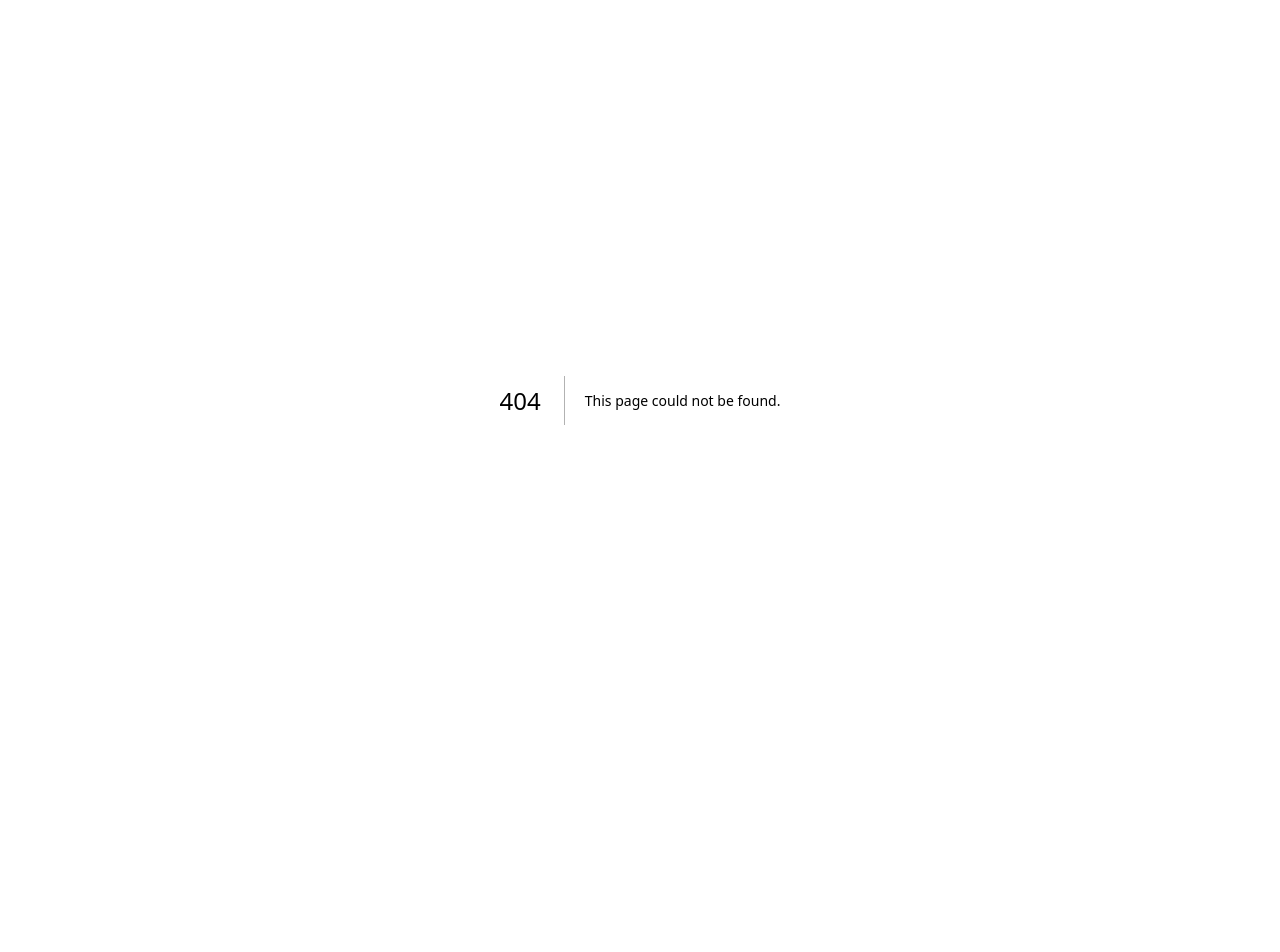
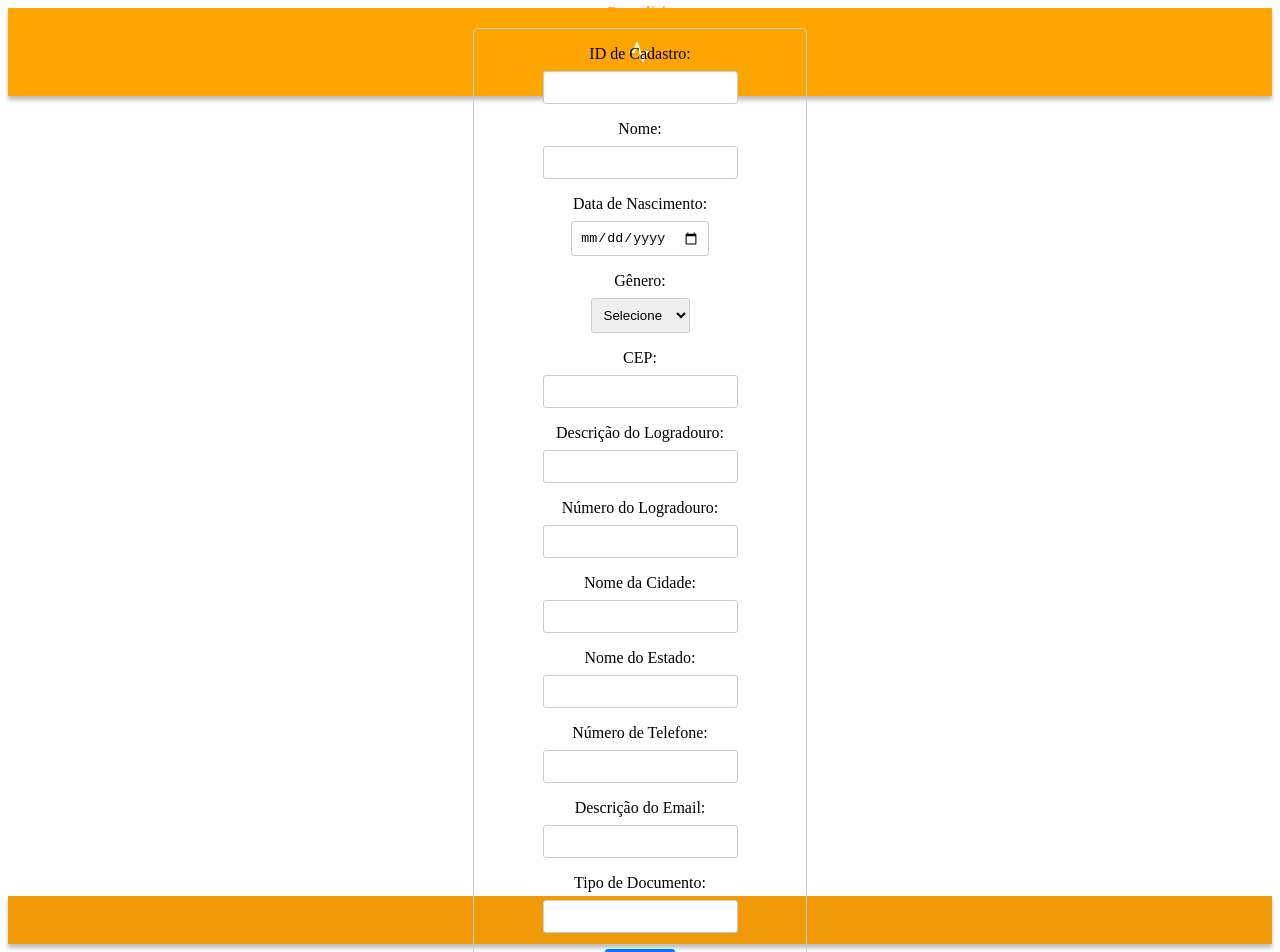
Before and after one commit to LeonardoSeiti/enfermeira-digital-gs, a Next.js app: page /Formulario in a window 1280 px wide. Before the commit this address had no page. Shown: the top 952 px of the page. Before the commit the page ends 800 px from the top, so only its background shows below. Built offline with nearby package versions, Linux system fonts and the light colour scheme.

Commit message:
Commit leo

```diff
--- /dev/null
+++ b/components/Cadastro.js
@@ -0,0 +1,116 @@
+import { useState } from 'react';
+import styles from '../styles/Cadastro.module.css';
+import Header from './Header';
+import Footer from './Footer';
+import axios from 'axios';
+
+const Formrs  = () => {
+  const [idCadastro, setIdCadastro] = useState('');
+  const [nome, setNome] = useState('');
+  const [dataDeNascimento, setDataDeNascimento] = useState('');
+  const [genero, setGenero] = useState('');
+  const [cep, setCep] = useState('');
+  const [descricaoLogradouro, setDescricaoLogradouro] = useState('');
+  const [numeroLogradouro, setNumeroLogradouro] = useState('');
+  const [nomeCidade, setNomeCidade] = useState('');
+  const [nomeEstado, setNomeEstado] = useState('');
+  const [numeroTelefone, setNumeroTelefone] = useState('');
+  const [descricaoEmail, setDescricaoEmail] = useState('');
+  const [tipoDocumento, setTipoDocumento] = useState('');
+
+  const handleSubmit = (e) => {
+    e.preventDefault();
+    const formData = {
+      idCadastro,
+      nome,
+      dataDeNascimento,
+      genero,
+      cep,
+      descricaoLogradouro,
+      numeroLogradouro,
+      nomeCidade,
+      nomeEstado,
+      numeroTelefone,
+      descricaoEmail,
+      tipoDocumento
+    };
+  console.log(formData)
+    axios.post('http://localhost:1287/cadastro', formData)
+      .then(response => {
+        console.log('Resposta do backend:', response.data);
+      })
+      .catch(error => {
+        console.error('Erro ao enviar os dados para o backend:', error);
+      });
+  };
+
+  return (
+    <div>
+      <Header />
+      <div className={styles.pageCenter}>
+        <div className={styles.container}>
+          <h1 style={{ color: 'orange', fontSize: '13px' }}>Formulário</h1>
+          <form onSubmit={handleSubmit} className={`${styles.form} ${styles.centered}`}>
+            <div className={`${styles.box} ${styles.centered}`}>
+              <label htmlFor="idCadastro">ID de Cadastro:</label>
+              <input type="text" id="idCadastro" value={idCadastro} onChange={(e) => setIdCadastro(e.target.value)} className={styles.inputField} required />
+            </div>
+            <div className={`${styles.box} ${styles.centered}`}>
+              <label htmlFor="nome">Nome:</label>
+              <input type="text" id="nome" value={nome} onChange={(e) => setNome(e.target.value)} className={styles.inputField} required />
+            </div>
+            <div className={`${styles.box} ${styles.centered}`}>
+              <label htmlFor="dataDeNascimento">Data de Nascimento:</label>
+              <input type="date" id="dataDeNascimento" value={dataDeNascimento} onChange={(e) => setDataDeNascimento(e.target.value)} className={styles.inputField} required />
+            </div>
+            <div className={`${styles.box} ${styles.centered}`}>
+              <label htmlFor="genero">Gênero:</label>
+              <select id="genero" value={genero} onChange={(e) => setGenero(e.target.value)} className={styles.inputField} required>
+                <option value="">Selecione</option>
+                <option value="masculino">Masculino</option>
+                <option value="feminino">Feminino</option>
+                <option value="outro">Outro</option>
+              </select>
+            </div>
+            <div className={`${styles.box} ${styles.centered}`}>
+              <label htmlFor="cep">CEP:</label>
+              <input type="text" id="cep" value={cep} onChange={(e) => setCep(e.target.value)} className={styles.inputField} required />
+            </div>
+            <div className={`${styles.box} ${styles.centered}`}>
+              <label htmlFor="descricaoLogradouro">Descrição do Logradouro:</label>
+              <input type="text" id="descricaoLogradouro" value={descricaoLogradouro} onChange={(e) => setDescricaoLogradouro(e.target.value)} className={styles.inputField} required />
+            </div>
+            <div className={`${styles.box} ${styles.centered}`}>
+              <label htmlFor="numeroLogradouro">Número do Logradouro:</label>
+              <input type="text" id="numeroLogradouro" value={numeroLogradouro} onChange={(e) => setNumeroLogradouro(e.target.value)} className={styles.inputField} required />
+            </div>
+            <div className={`${styles.box} ${styles.centered}`}>
+              <label htmlFor="nomeCidade">Nome da Cidade:</label>
+              <input type="text" id="nomeCidade" value={nomeCidade} onChange={(e) => setNomeCidade(e.target.value)} className={styles.inputField} required />
+            </div>
+            <div className={`${styles.box} ${styles.centered}`}>
+              <label htmlFor="nomeEstado">Nome do Estado:</label>
+              <input type="text" id="nomeEstado" value={nomeEstado} onChange={(e) => setNomeEstado(e.target.value)} className={styles.inputField} required />
+            </div>
+            <div className={`${styles.box} ${styles.centered}`}>
+              <label htmlFor="numeroTelefone">Número de Telefone:</label>
+              <input type="text" id="numeroTelefone" value={numeroTelefone} onChange={(e) => setNumeroTelefone(e.target.value)} className={styles.inputField} required />
+            </div>
+            <div className={`${styles.box} ${styles.centered}`}>
+              <label htmlFor="descricaoEmail">Descrição do Email:</label>
+              <input type="email" id="descricaoEmail" value={descricaoEmail} onChange={(e) => setDescricaoEmail(e.target.value)} className={styles.inputField} required />
+            </div>
+            <div className={`${styles.box} ${styles.centered}`}>
+              <label htmlFor="tipoDocumento">Tipo de Documento:</label>
+              <input type="text" id="tipoDocumento" value={tipoDocumento} onChange={(e) => setTipoDocumento(e.target.value)} className={styles.inputField} required />
+            </div>
+            <button type="submit" className={styles.submitButton}>Enviar</button>
+          </form>
+        </div>
+      </div>
+      <Footer />
+    </div>
+  );
+};
+
+export default Formrs ;
--- a/package.json
+++ b/package.json
@@ -6,6 +6,7 @@
     "start": "next start"
   },
   "dependencies": {
+    "axios": "^1.6.2",
     "feather-icons": "^4.29.1",
     "next": "latest",
     "react": "18.2.0",
@@ -15,5 +16,8 @@
   },
   "engines": {
     "node": ">=18"
+  },
+  "devDependencies": {
+    "css-loader": "^6.8.1"
   }
 }
--- /dev/null
+++ b/pages/Formulario.js
@@ -0,0 +1,13 @@
+import Formrs from '../components/cadastro.js';
+
+
+
+const formulario = () => {
+    return (
+        <div>
+            <Formrs/>
+        </div>
+    );
+};
+
+export default formulario;
--- /dev/null
+++ b/styles/Cadastro.module.css
@@ -0,0 +1,49 @@
+/* styles.module.css */
+
+.container {
+    display: flex;
+    flex-direction: column;
+    align-items: center;
+    justify-content: center;
+    height: 100vh;
+  }
+
+  .form {
+    display: flex;
+    flex-direction: column;
+    align-items: center;
+    gap: 1rem;
+    width: 300px;
+    padding: 1rem;
+    border: 1px solid #ccc;
+    border-radius: 5px;
+  }
+
+  .box {
+    display: flex;
+    flex-direction: column;
+    gap: 0.5rem;
+  }
+
+  .centered {
+    align-items: center;
+  }
+
+  .inputField {
+    padding: 0.5rem;
+    border: 1px solid #ccc;
+    border-radius: 3px;
+  }
+
+  .submitButton {
+    padding: 0.5rem 1rem;
+    background-color: #007bff;
+    color: #fff;
+    border: none;
+    border-radius: 3px;
+    cursor: pointer;
+  }
+
+  .submitButton:hover {
+    background-color: #0056b3;
+  }
```
Also changed, not shown: 1 other file (tests, documents, lock files or other folders).
